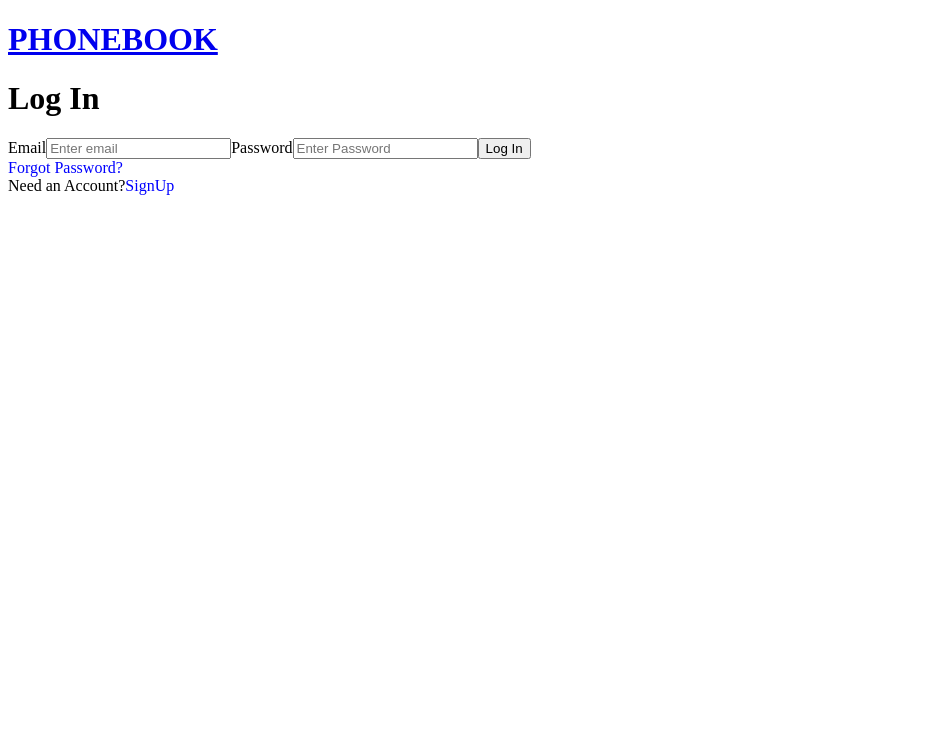
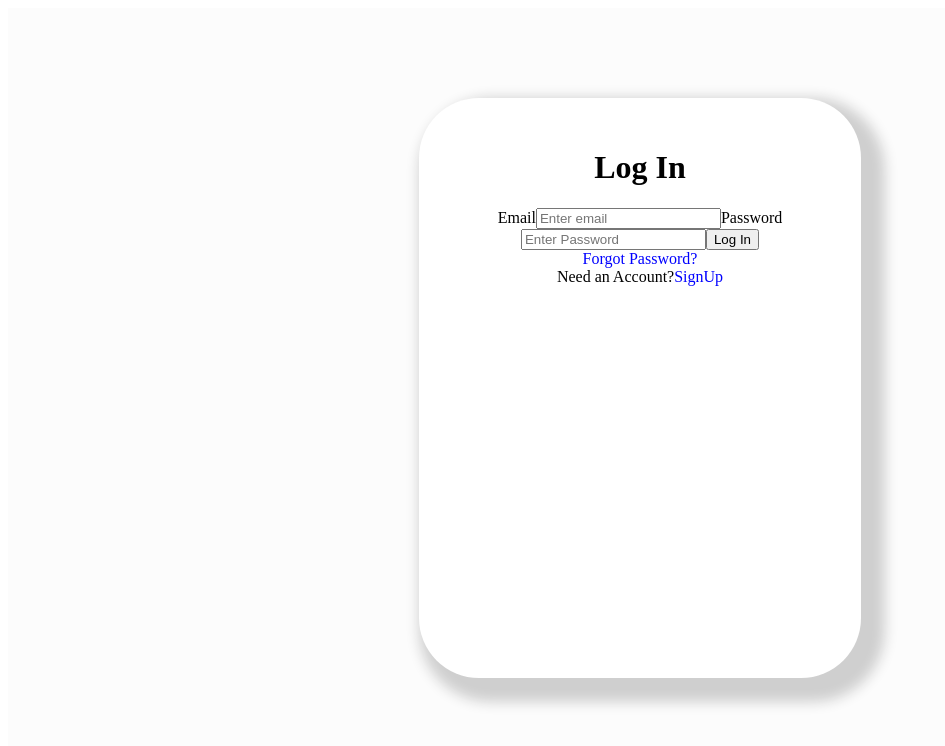
Before and after one commit to prajun7/phonebook, a React (Create React App) app in the folder client/: page /login in a window 1280 px wide. Shown: the top 746 px of the page, without its empty margins (0-945 px from the left). Built offline with nearby package versions, Linux system fonts and the light colour scheme.

Commit message:
edited login page

```diff
--- a/client/src/components/pages/logIn/LogIn.css
+++ b/client/src/components/pages/logIn/LogIn.css
@@ -0,0 +1,18 @@
+.main{
+    text-align: center;
+    justify-content: center;
+    display: flex;
+    padding: 90px 0 90px 0;
+    background-color: rgb(252, 252, 252);
+}
+
+.sub-main{
+    display: flex;
+    justify-content: center;
+    height: 550px;
+    width:35%;
+    box-shadow: 12px 12px 13px 12px rgb(207, 207, 207);
+    padding-top: 30px;
+    border-radius: 60px;
+    background-color: white;
+}
--- a/client/src/components/pages/logIn/LogIn.js
+++ b/client/src/components/pages/logIn/LogIn.js
@@ -92,13 +92,14 @@ function LogIn() {
   }
 
   return (
-    <div>   {/* Start of the main div */}
+    <div className='main'>   {/* Start of the main div */}
+    <div className='sub-main'>
 
-      <h1>
+      {/* <h1>
         <Link to='/' >
               PHONEBOOK
           </Link>
-      </h1>
+      </h1> */}
 
 
 
@@ -134,18 +135,26 @@ function LogIn() {
                 </Link>
             </div>
           </form>
-
-      </div>  {/* end of div className= login */}
-
-      {/* ** Need an Account? SignUp  ** */}
-      <div className='need-account-text'>
+          {/* ** Need an Account? SignUp  ** */}
+          <div className='need-account-text'>
         Need an Account?
         <Link style = {navStyle} to = "/signup">
             SignUp
         </Link>
       </div>
 
-   </div>   //End of the main div
+      </div>  {/* end of div className= login */}
+
+      {/* ** Need an Account? SignUp  ** */}
+      {/* <div className='need-account-text'>
+        Need an Account?
+        <Link style = {navStyle} to = "/signup">
+            SignUp
+        </Link>
+      </div> */}
+
+   </div>
+   </div>  //End of the main div
   );
 }
 
```
